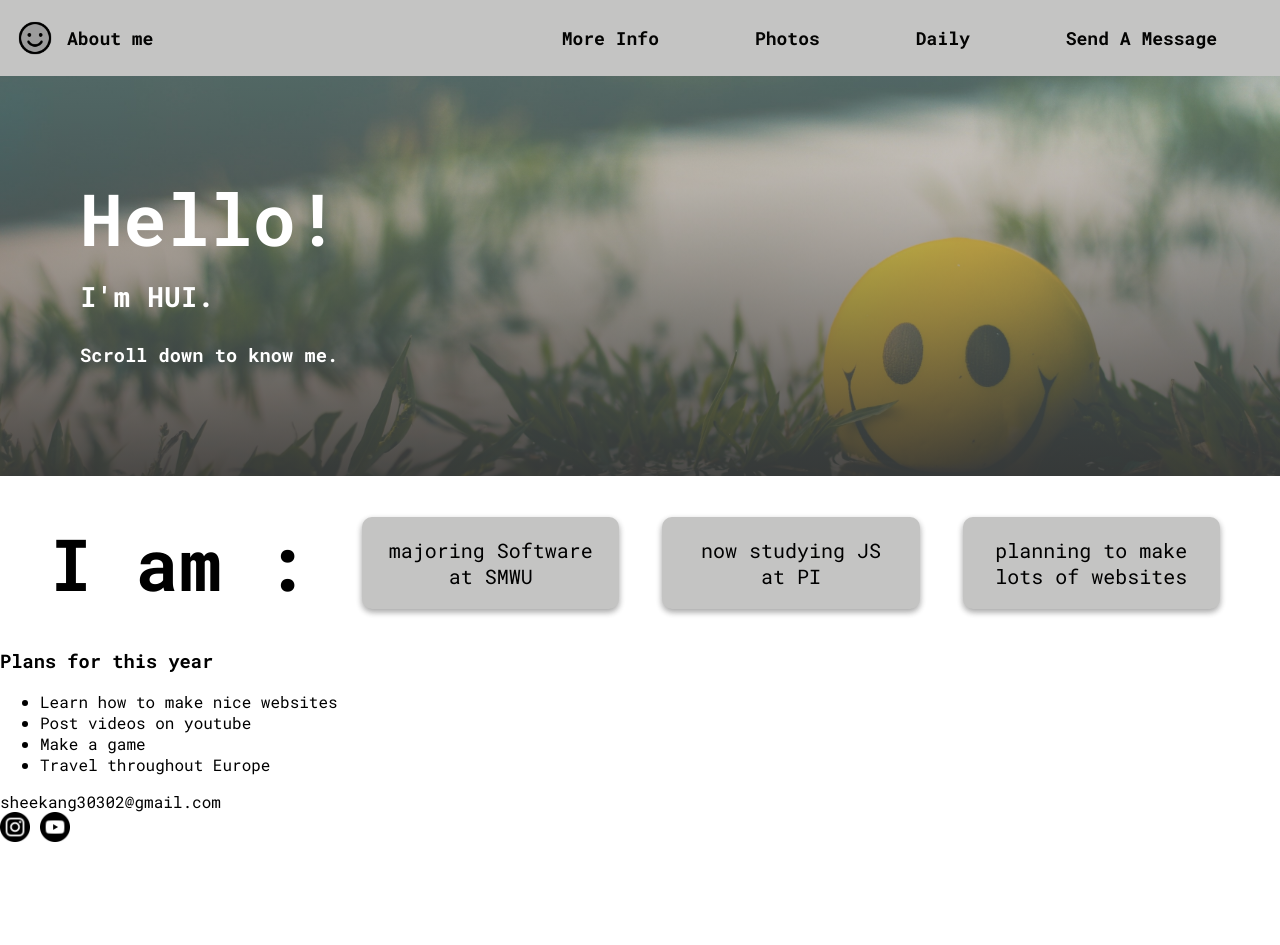
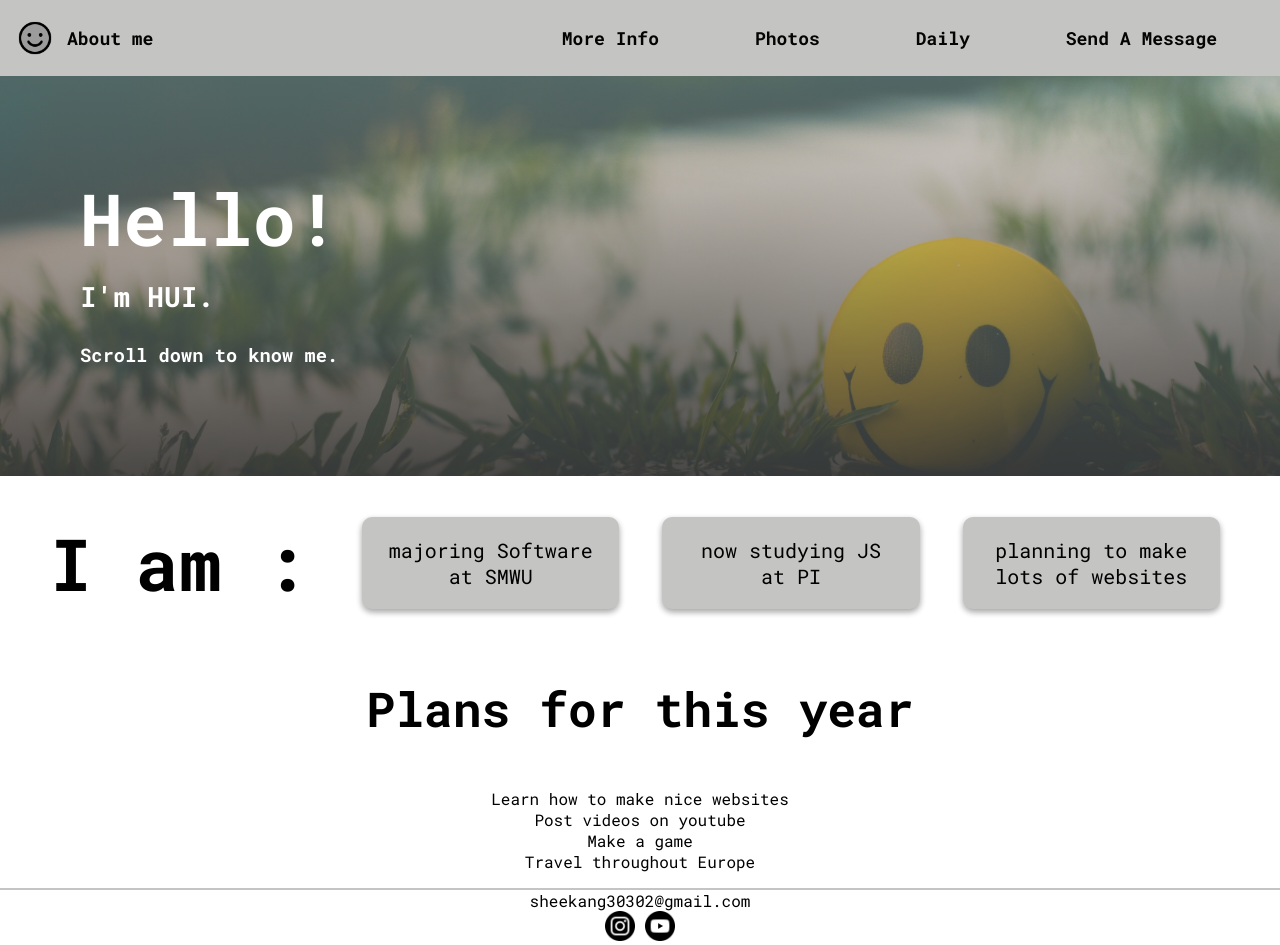
Before and after one commit to 051hui/MyPage, a plain HTML site: page index.html in a window 1280 px wide. Before the commit the page ends 846 px from the top, so only its background shows below. Drawn offline with Linux system fonts and the light colour scheme.

Commit message:
article3 css update

```diff
--- a/index.html
+++ b/index.html
@@ -99,6 +99,22 @@
             border-radius: 10px;
             box-shadow: 0 3px 6px rgba(0,0,0,0.16), 0 3px 6px rgba(0,0,0,0.23);
         }
+        #article_3{
+            text-align:center;
+        }
+        #article_3 h1{
+            font-size:48px;
+        }
+        #article_3 ul{
+            padding: 0px;
+        }
+        #article_3 li{
+            list-style:none;
+        }
+        footer{
+            border-top: 2px solid #c4c4c3;
+            text-align: center;
+        }
         @media screen and (max-width:700px){
             .navbar{
                 flex-direction: column;
```
